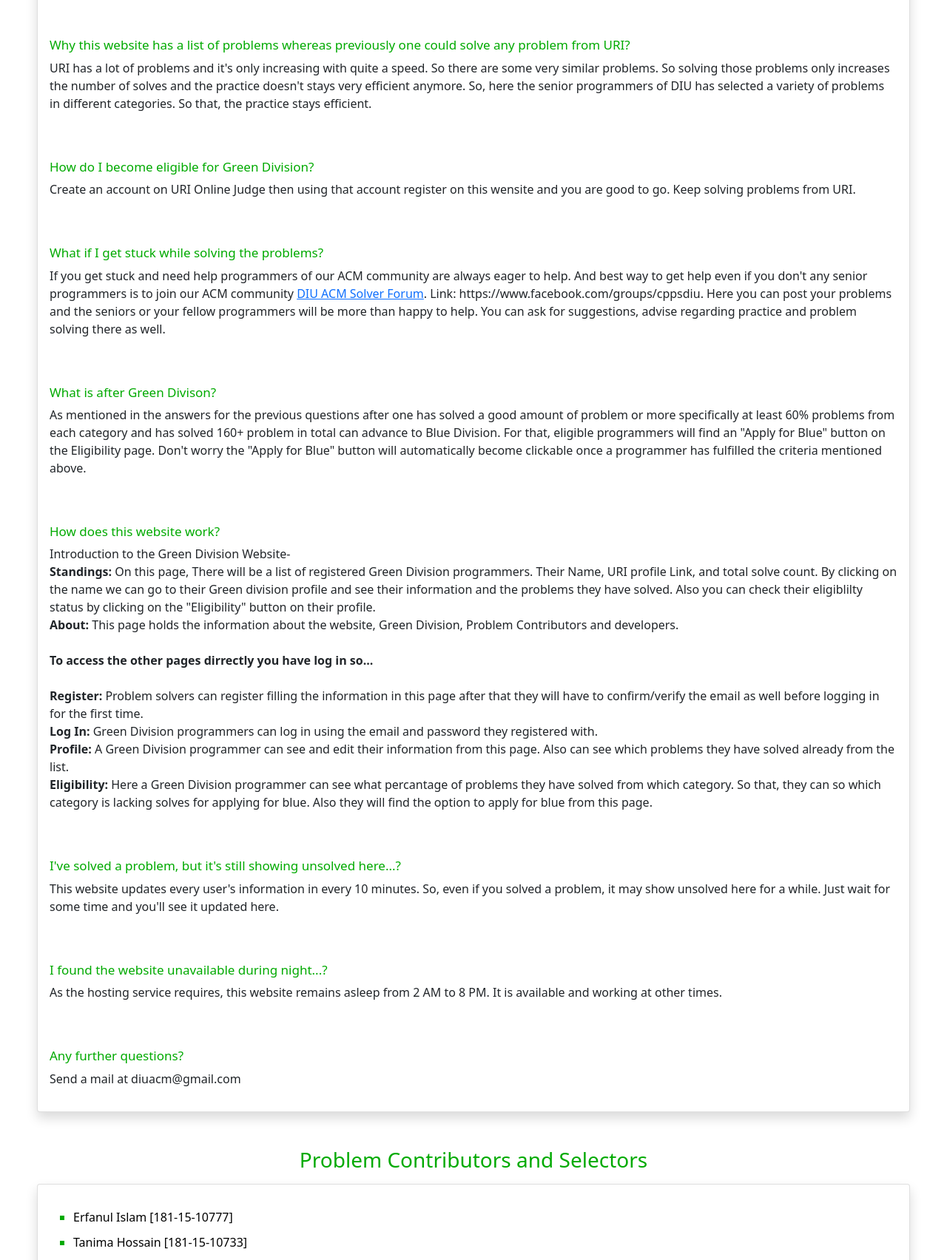
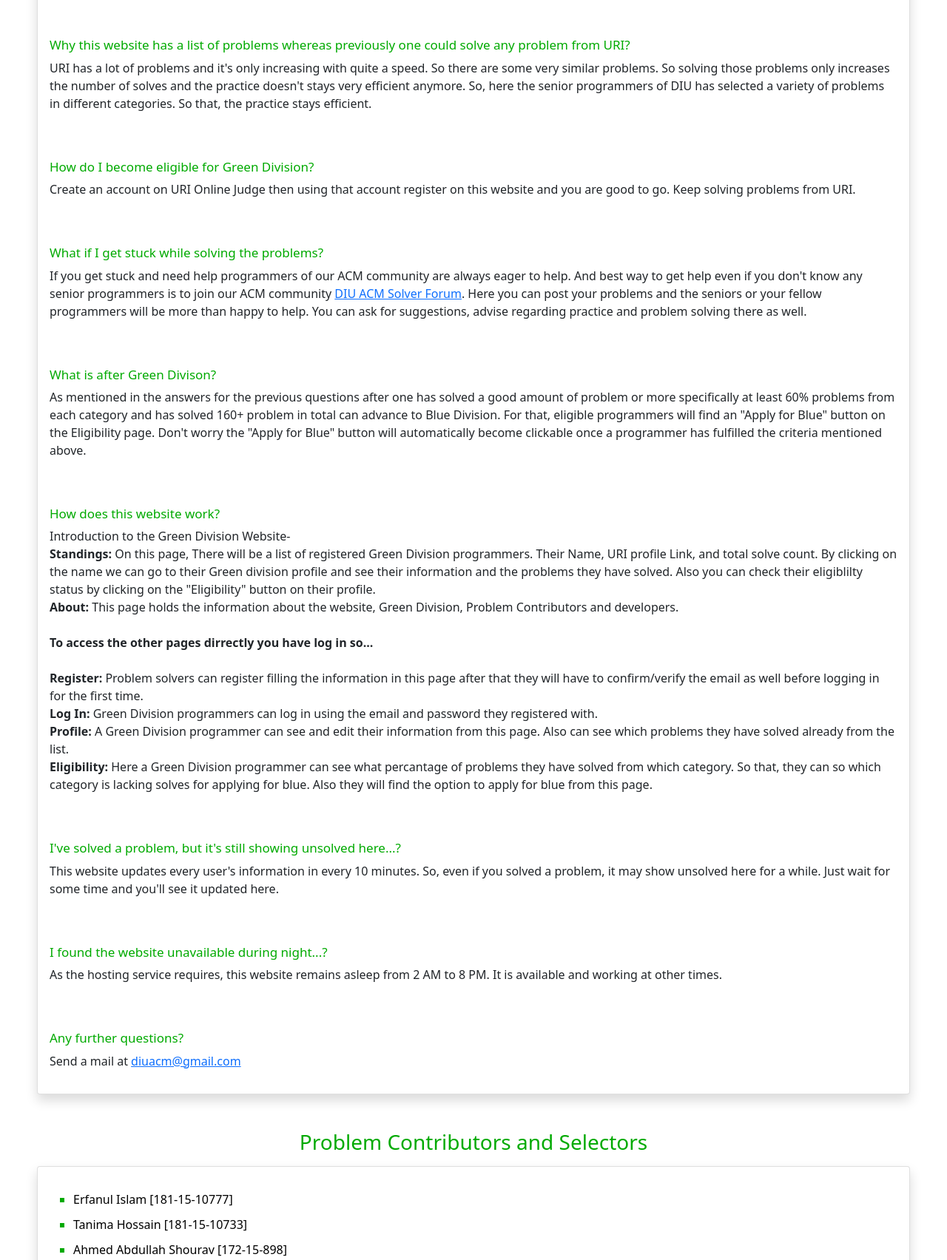
Before and after one commit to smhimran/GreenDivision, a Django app: page /about/ in a window 1280 px wide. Shown: the part 639-2343 px from the top of the page at 74% size. Run offline with Django 3.2, Linux system fonts and the light colour scheme.

Commit message:
fix: About

```diff
--- a/accounts/views.py
+++ b/accounts/views.py
@@ -78,8 +78,7 @@ def sign_up(request):
             sendConfirm(user)
 
         except Exception as e:
-            print(e)
-            return render(request, "accounts/register.html", {"msg": "A user with the email or id already exists"})
+            return render(request, "accounts/register.html", {"msg": "A user with the email or id already exists!"})
 
         return redirect("accounts:login")
 
--- a/public/templates/public/about.html
+++ b/public/templates/public/about.html
@@ -101,16 +101,16 @@
             <br></br>
             <h6 style="color: #0a0; font-size: 17px;">How do I become eligible for Green Division?</h6>
             <p>
-              Create an account on URI Online Judge then using that account register on this wensite and you are good to go.
+              Create an account on URI Online Judge then using that account register on this website and you are good to go.
               Keep solving problems from URI.
             </p>
             <br></br>
             <h6 style="color: #0a0; font-size: 17px;">What if I get stuck while solving the problems?</h6>
             <p>
               If you get stuck and need help programmers of our ACM community are always eager to help. And best
-              way to get help even if you don't any senior programmers is to join our ACM community
+              way to get help even if you don't know any senior programmers is to join our ACM community
               <a href="https://www.facebook.com/groups/cppsdiu" target="_blank">DIU ACM Solver Forum</a>.
-              Link: https://www.facebook.com/groups/cppsdiu. Here you can post your problems and the seniors or your fellow programmers will
+              Here you can post your problems and the seniors or your fellow programmers will
               be more than happy to help. You can ask for suggestions, advise regarding practice and problem solving
               there as well.
             </p>
@@ -156,7 +156,7 @@
             <br></br>
             <h6 style="color: #0a0; font-size: 17px;">Any further questions?</h6>
             <p>
-              Send a mail at diuacm@gmail.com
+              Send a mail at <a href="mailto:diuacm@gmail.com">diuacm@gmail.com</a>
             </p>
           </p>
         </div>
@@ -202,7 +202,7 @@
                   <span style="color: black;">Riadh Hasan [191-15-12697]</span></li>
               </ul>
 
-                <span style="color: black;"><b>Thanks to:</b> Abidur Rahman Abid [181-15-10692]</span></li>
+                <span style="color: black;">Thanks to Abidur Rahman Abid [181-15-10692]</span>
               <br/> <br/>
 
               <p><b style="color: #0a0;">Special Thanks:</b> Mahmud Sajjad Abeer [161-15-6764]</p>
```
